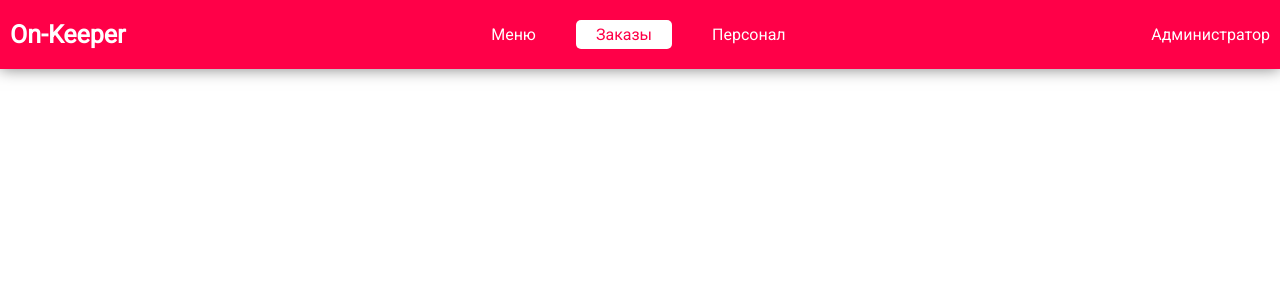
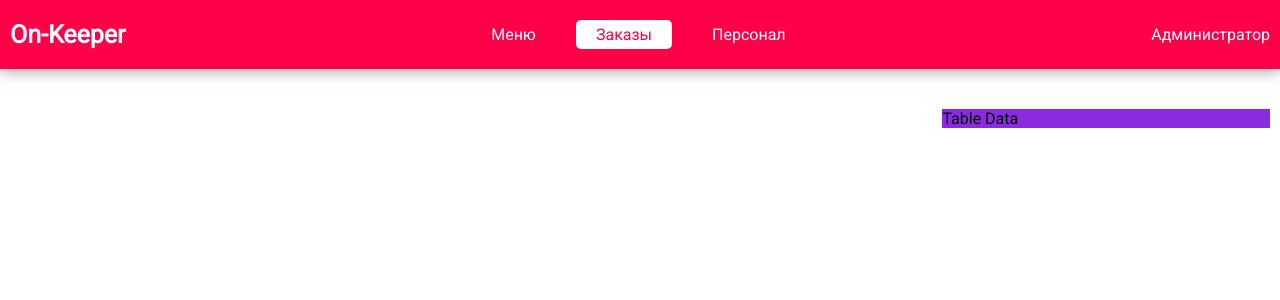
Before and after one commit to Medkhat/onkeeper, a React (Create React App) app: page /orders in a window 1280 px wide. Shown: the top 300 px of the page. Built offline with nearby package versions, Linux system fonts and the light colour scheme.

Commit message:
On Keeper

```diff
--- a/src/App.js
+++ b/src/App.js
@@ -25,7 +25,7 @@ function App(props) {
             )
           }}
         />
-        <Route path='/order' render={() => <Orders />} />
+        <Route path='/orders' render={() => <Orders />} />
         <Route path='/personal' render={() => <Personal />} />
       </div>
     </div>
--- a/src/components/menu/categories/Categories.jsx
+++ b/src/components/menu/categories/Categories.jsx
@@ -1,6 +1,7 @@
 import React from 'react'
 import m from '../Menu.module.css'
 import CategoryItem from './CategoryItem'
+import { addCatItemActionCreator, updateNewCategoryTiteActionCreator } from '../../../data/state'
 
 const Categories = (props) => {
 
@@ -11,15 +12,12 @@ const Categories = (props) => {
   let newCatItem = React.createRef()
 
   let addCatItemFunc = () => {
-    props.dispatch({ type: "ADD_CATEGORY_ITEM" })
+    props.dispatch(addCatItemActionCreator())
   }
 
   let onCategoryTitleChange = () => {
     let newItemTitle = newCatItem.current.value
-    let action = {
-      type: "UPDATE_NEW_CATEGORY_TITLE",
-      newTitle: newItemTitle
-    }
+    let action = updateNewCategoryTiteActionCreator(newItemTitle)
     props.dispatch(action)
   }
 
--- a/src/components/menu/categories/CategoryItem.jsx
+++ b/src/components/menu/categories/CategoryItem.jsx
@@ -1,9 +1,9 @@
 import React from 'react'
 import m from '../Menu.module.css'
-import {NavLink} from 'react-router-dom'
+import { NavLink } from 'react-router-dom'
 
 const CategoryItem = (props) => {
-  return(
+  return (
     <div className={m.item_block}>
       <NavLink to={props.href} className={m.item} activeClassName={m.active}>
         {props.name}
--- a/src/components/menu/products/ProductItem.jsx
+++ b/src/components/menu/products/ProductItem.jsx
@@ -1,11 +1,11 @@
 import React from 'react'
 import m from '../Menu.module.css'
-import {NavLink} from 'react-router-dom'
+import { NavLink } from 'react-router-dom'
 
 const ProductItem = (props) => {
-  return(
+  return (
     <div className={m.item_card}>
-      <img src={props.img} alt="PRODUCT_IMG"/>
+      <img src={props.img} alt="PRODUCT_IMG" />
       <NavLink to={props.href} className={m.product_name}>{props.title}</NavLink>
       <div className={m.delete_btn}>
         <button type="button">Удалить</button>
--- a/src/components/menu/products/Products.jsx
+++ b/src/components/menu/products/Products.jsx
@@ -1,14 +1,24 @@
 import React from 'react'
 import m from '../Menu.module.css'
 import ProductItem from './ProductItem'
+import { NavLink } from 'react-router-dom'
 
 const Products = (props) => {
-  let productItems = props.products.map(item => <ProductItem title={item.title} href={item.id} img={item.img}/>)
-  return(
+  let productItems = props.products.map(item => {
+    return <ProductItem
+      title={item.title}
+      href={item.id}
+      img={item.img}
+    />
+  })
+  return (
     <div className={m.products}>
       {productItems}
+      <div className={m.item_card}>
+        <NavLink to="/menu/add-product" className={m.product_name}>Добавить блюдо</NavLink>
+      </div>
     </div>
   );
 }
 
-export  default Products;
+export default Products;
--- a/src/components/orders/Orders.jsx
+++ b/src/components/orders/Orders.jsx
@@ -1,9 +1,19 @@
 import React from 'react'
+import Table from './Tables'
+import TableData from './TableData'
+import o from './Orders.module.css'
 
 const Orders = () => {
-  return  (
-    <div>Orders</div>
-  );
+  return (
+    <div className={o.content}>
+      <div className={o.left_block}>
+        <Table />
+      </div>
+      <div className={o.right_block}>
+        <TableData />
+      </div>
+    </div>
+  )
 }
 
 export default Orders;
--- a/src/components/orders/Orders.module.css
+++ b/src/components/orders/Orders.module.css
@@ -0,0 +1,18 @@
+.content {
+  display: flex;
+  display: -webkit-flex;
+  display: -ms-flexbox;
+  justify-content: space-between;
+  align-items: flex-start;
+  margin-top: 30px;
+  min-width: 991px;
+  padding: 10px;
+}
+.left_block {
+  background-color: aqua;
+  width: 71%;
+}
+.right_block {
+  width: 26%;
+  background-color: blueviolet;
+}
--- /dev/null
+++ b/src/components/orders/TableData.jsx
@@ -0,0 +1,9 @@
+import React from 'react'
+
+const TableData = () => {
+  return (
+    <div>Table Data</div>
+  )
+}
+
+export default TableData
--- /dev/null
+++ b/src/components/orders/Tables.jsx
@@ -0,0 +1,12 @@
+import React from 'react'
+import o from './Orders.module.css'
+
+const Table = () => {
+  return (
+    <div className={o.table_card}>
+
+    </div>
+  )
+}
+
+export default Table
--- a/src/components/personal/Personal.jsx
+++ b/src/components/personal/Personal.jsx
@@ -1,9 +1,9 @@
 import React from 'react'
 
 const Personal = () => {
-  return  (
+  return (
     <div>Personal</div>
-  );
+  )
 }
 
 export default Personal;
--- a/src/data/state.js
+++ b/src/data/state.js
@@ -1,3 +1,5 @@
+const ADD_CATEGORY_ITEM = "ADD_CATEGORY_ITEM"
+const UPDATE_NEW_CATEGORY_TITLE = "UPDATE_NEW_CATEGORY_TITLE"
 let store = {
   _state: {
     menuPage: {
@@ -23,7 +25,7 @@ let store = {
   },
   _callSubscriber() { },
   dispatch(action) {
-    if (action.type === "ADD_CATEGORY_ITEM") {
+    if (action.type === ADD_CATEGORY_ITEM) {
       let newItem = {
         id: 6,
         name: this._state.menuPage.newCategoryTitle
@@ -31,11 +33,19 @@ let store = {
       this._state.menuPage.categories.push(newItem)
       this._state.menuPage.newCategoryTitle = ''
       this._callSubscriber(this._state)
-    } else if (action.type === "UPDATE_NEW_CATEGORY_TITLE") {
+    } else if (action.type === UPDATE_NEW_CATEGORY_TITLE) {
       this._state.menuPage.newCategoryTitle = action.newTitle
       this._callSubscriber(this._state)
     }
   }
 }
 
+export const addCatItemActionCreator = () => ({
+  type: ADD_CATEGORY_ITEM
+})
+export const updateNewCategoryTiteActionCreator = (title) => ({
+  type: UPDATE_NEW_CATEGORY_TITLE,
+  newTitle: title
+})
+
 export default store
```
Also changed, not shown: src/components/menu/products/AddProduct.jsx (added, +10 -0 lines).
